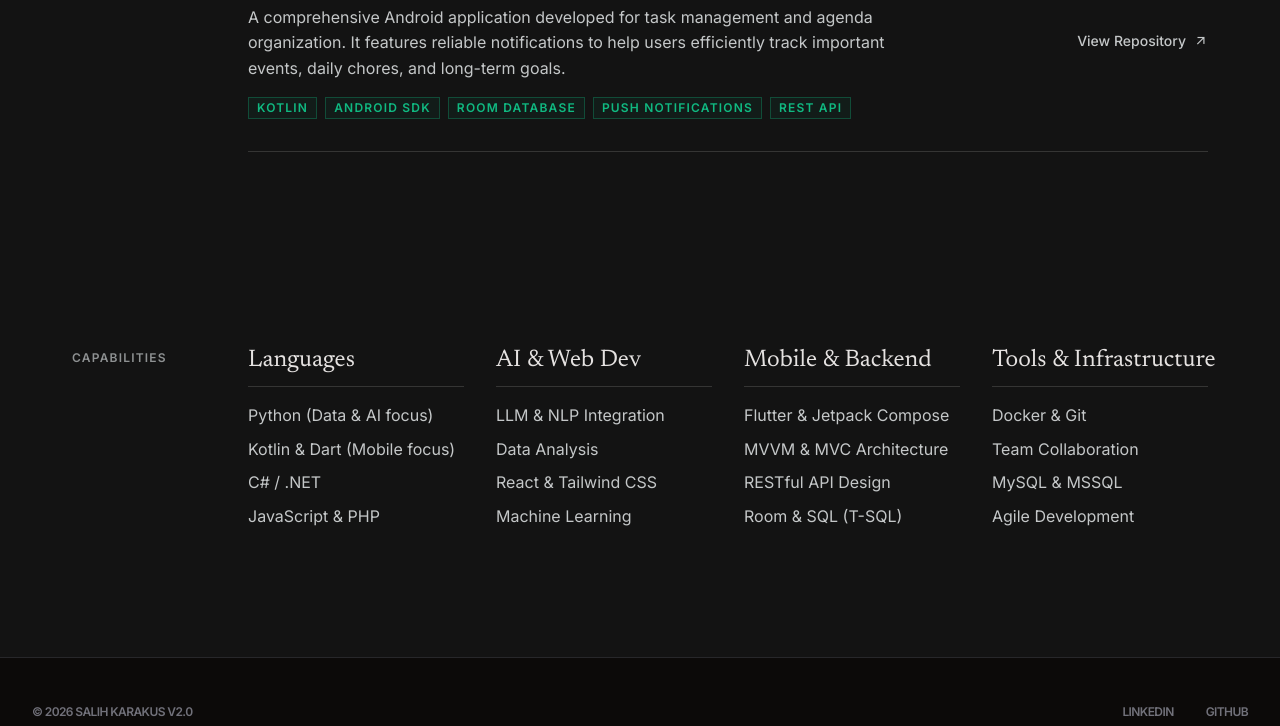
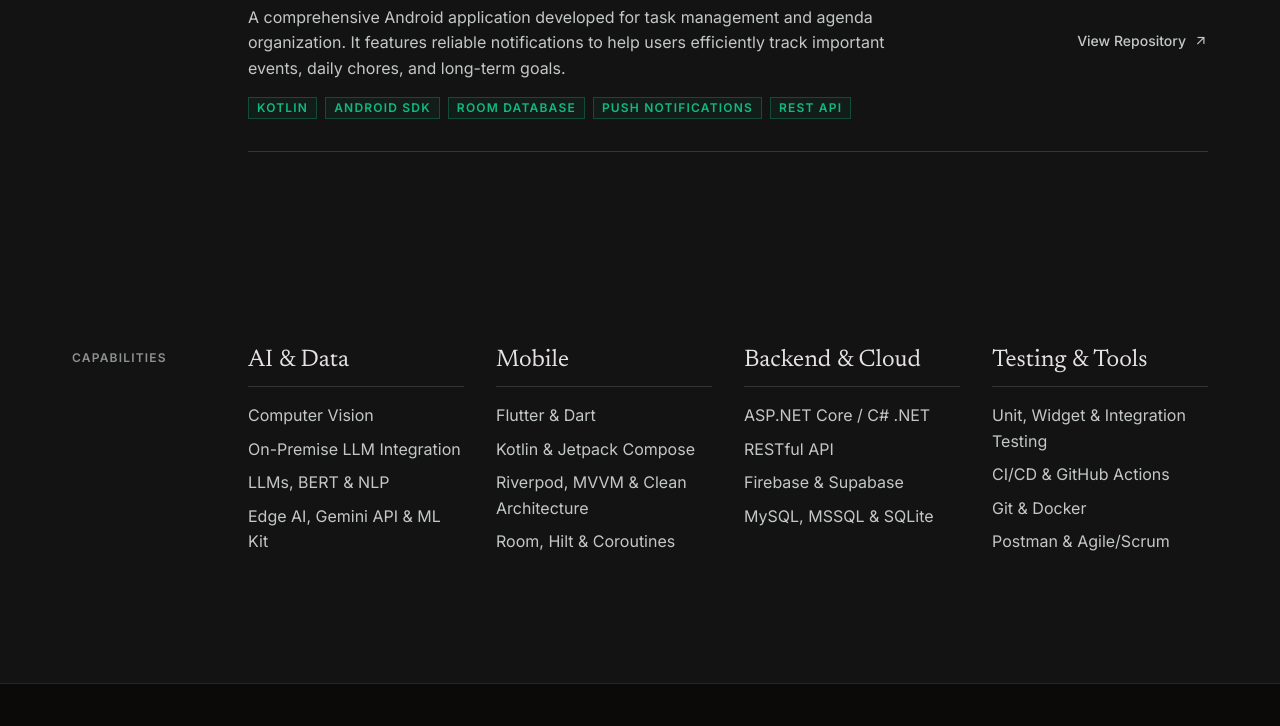
Before and after one commit to salihkkus/Portfolio, a plain HTML site: page index.html in a window 1280 px wide. Shown: the part 2031-2757 px from the top of the page. Drawn offline with nearby package versions, Linux system fonts and the light colour scheme.

Commit message:
Refresh skills and social link icons
Update the portfolio’s capabilities to reflect current AI, mobile, backend, and testing skills, and replace generic social link icons with recognizable GitHub and LinkedIn logos.

```diff
--- a/i18n.js
+++ b/i18n.js
@@ -16,25 +16,23 @@ const translations = {
     "A smart mobile application designed to automatically scan and extract structured data from receipts. It leverages Machine Learning models for Optical Character Recognition (OCR) combined with Regex pattern matching to accurately parse prices, dates, and purchased items.": "Fişlerden yapılandırılmış verileri otomatik olarak taramak ve çıkarmak için tasarlanmış akıllı bir mobil uygulama. Fiyatları, tarihleri ve satın alınan ürünleri doğru bir şekilde ayrıştırmak için Regex desen eşleştirme ile birlikte Optik Karakter Tanıma (OCR) makine öğrenimi modellerini kullanır.",
     "A comprehensive Android application developed for task management and agenda organization. It features reliable notifications to help users efficiently track important events, daily chores, and long-term goals.": "Görev yönetimi ve ajanda organizasyonu için geliştirilmiş kapsamlı bir Android uygulaması. Kullanıcıların önemli etkinlikleri, günlük işleri ve uzun vadeli hedefleri etkili bir şekilde takip etmelerine yardımcı olacak güvenilir bildirimler sunar.",
     "Capabilities": "Yetenekler",
-    "Languages": "Diller",
-    "Python (Data & AI focus)": "Python (Veri ve AI Odaklı)",
-    "Kotlin & Dart (Mobile focus)": "Kotlin ve Dart (Mobil Odaklı)",
-    "JavaScript & PHP": "JavaScript ve PHP",
-    "AI & Web Dev": "Yapay Zeka ve Web",
-    "LLM & NLP Integration": "LLM ve NLP Entegrasyonu",
-    "Data Analysis": "Veri Analizi",
-    "React & Tailwind CSS": "React ve Tailwind CSS",
-    "Machine Learning": "Makine Öğrenmesi",
-    "Mobile & Backend": "Mobil ve Backend",
-    "Flutter & Jetpack Compose": "Flutter ve Jetpack Compose",
-    "MVVM & MVC Architecture": "MVVM ve MVC Mimarisi",
-    "RESTful API Design": "RESTful API Tasarımı",
-    "Room & SQL (T-SQL)": "Room ve SQL (T-SQL)",
-    "Tools & Infrastructure": "Araçlar ve Altyapı",
-    "Docker & Git": "Docker ve Git",
-    "Team Collaboration": "Takım Çalışması",
-    "MySQL & MSSQL": "MySQL ve MSSQL",
-    "Agile Development": "Çevik (Agile) Geliştirme",
+    "AI & Data": "Yapay Zeka ve Veri",
+    "On-Premise LLM Integration": "On-Premise LLM Entegrasyonu",
+    "LLMs, BERT & NLP": "LLM'ler, BERT ve NLP",
+    "Edge AI, Gemini API & ML Kit": "Edge AI, Gemini API ve ML Kit",
+    "Mobile": "Mobil Geliştirme",
+    "Flutter & Dart": "Flutter ve Dart",
+    "Kotlin & Jetpack Compose": "Kotlin ve Jetpack Compose",
+    "Riverpod, MVVM & Clean Architecture": "Riverpod, MVVM ve Clean Architecture",
+    "Room, Hilt & Coroutines": "Room, Hilt ve Coroutines",
+    "Backend & Cloud": "Backend ve Bulut",
+    "Firebase & Supabase": "Firebase ve Supabase",
+    "MySQL, MSSQL & SQLite": "MySQL, MSSQL ve SQLite",
+    "Testing & Tools": "Test ve Araçlar",
+    "Unit, Widget & Integration Testing": "Unit, Widget ve Integration Test",
+    "CI/CD & GitHub Actions": "CI/CD ve GitHub Actions",
+    "Git & Docker": "Git ve Docker",
+    "Postman & Agile/Scrum": "Postman ve Agile/Scrum",
     "BACK TO HOME": "ANA SAYFAYA DÖN",
     "DOWNLOAD CV": "CV İNDİR",
     "Curriculum Vitae": "Özgeçmiş",
@@ -59,14 +57,13 @@ const CV_FILES = {
 
 function updateCvLinks() {
     const file = CV_FILES[currentLang];
+    const preview = file + '#view=FitH';
     document.querySelectorAll('[data-cv-href]').forEach(el => {
         el.setAttribute('href', file);
     });
     document.querySelectorAll('[data-cv-src]').forEach(el => {
-        if (el.getAttribute('src') === file) return;
-        const clone = el.cloneNode(true);
-        clone.setAttribute('src', file);
-        el.parentNode.replaceChild(clone, el);
+        if (el.getAttribute('src') === preview) return;
+        el.setAttribute('src', preview);
     });
 }
 
--- a/index.html
+++ b/index.html
@@ -195,12 +195,16 @@
                 <div class="flex items-center gap-6">
                     <a class="flex items-center gap-2 font-label-caps text-label-caps text-on-surface-variant hover:text-accent transition-colors duration-300 uppercase tracking-widest group"
                         href="https://github.com/salihkkus" target="_blank">
-                        <span class="material-symbols-outlined text-[20px]">code</span>
+                        <svg class="w-5 h-5 shrink-0" viewBox="0 0 24 24" fill="currentColor" aria-hidden="true">
+                            <path d="M12 0C5.37 0 0 5.37 0 12c0 5.31 3.435 9.795 8.205 11.385.6.105.825-.255.825-.57 0-.285-.015-1.23-.015-2.235-3.015.555-3.795-.735-4.035-1.41-.135-.345-.72-1.41-1.23-1.695-.42-.225-1.02-.78-.015-.795.945-.015 1.62.87 1.845 1.23 1.08 1.815 2.805 1.305 3.495.99.105-.78.42-1.305.765-1.605-2.67-.3-5.46-1.335-5.46-5.925 0-1.305.465-2.385 1.23-3.225-.12-.3-.54-1.53.12-3.18 0 0 1.005-.315 3.3 1.23.96-.27 1.98-.405 3-.405s2.04.135 3 .405c2.295-1.56 3.3-1.23 3.3-1.23.66 1.65.24 2.88.12 3.18.765.84 1.23 1.905 1.23 3.225 0 4.605-2.805 5.625-5.475 5.925.435.375.81 1.095.81 2.22 0 1.605-.015 2.895-.015 3.3 0 .315.225.69.825.57A12.02 12.02 0 0024 12c0-6.63-5.37-12-12-12z" />
+                        </svg>
                         <span>GitHub</span>
                     </a>
                     <a class="flex items-center gap-2 font-label-caps text-label-caps text-on-surface-variant hover:text-accent transition-colors duration-300 uppercase tracking-widest group"
                         href="https://www.linkedin.com/in/salihkarakus" target="_blank">
-                        <span class="material-symbols-outlined text-[20px]">link</span>
+                        <svg class="w-5 h-5 shrink-0" viewBox="0 0 24 24" fill="currentColor" aria-hidden="true">
+                            <path d="M20.447 20.452h-3.554v-5.569c0-1.328-.027-3.037-1.852-3.037-1.853 0-2.136 1.445-2.136 2.939v5.667H9.351V9h3.414v1.561h.046c.477-.9 1.637-1.85 3.37-1.85 3.601 0 4.267 2.37 4.267 5.455v6.286zM5.337 7.433a2.062 2.062 0 01-2.063-2.065 2.064 2.064 0 112.063 2.065zm1.782 13.019H3.555V9h3.564v11.452zM22.225 0H1.771C.792 0 0 .774 0 1.729v20.542C0 23.227.792 24 1.771 24h20.451C23.2 24 24 23.227 24 22.271V1.729C24 .774 23.2 0 22.222 0h.003z" />
+                        </svg>
                         <span>LinkedIn</span>
                     </a>
                 </div>
@@ -366,39 +370,39 @@
                 Capabilities</h2>
             <div class="grid grid-cols-2 md:grid-cols-4 gap-x-8 gap-y-16 w-full">
                 <div class="flex flex-col gap-4">
-                    <h4 class="font-h3 text-lg md:text-h3 text-on-background border-b border-surface-variant pb-2">Languages</h4>
+                    <h4 class="font-h3 text-lg md:text-h3 text-on-background border-b border-surface-variant pb-2">AI &amp; Data</h4>
                     <ul class="flex flex-col gap-2 font-body-md text-sm md:text-body-md text-on-surface-variant">
-                        <li>Python (Data &amp; AI focus)</li>
-                        <li>Kotlin &amp; Dart (Mobile focus)</li>
-                        <li>C# / .NET</li>
-                        <li>JavaScript &amp; PHP</li>
+                        <li>Computer Vision</li>
+                        <li>On-Premise LLM Integration</li>
+                        <li>LLMs, BERT &amp; NLP</li>
+                        <li>Edge AI, Gemini API &amp; ML Kit</li>
                     </ul>
                 </div>
                 <div class="flex flex-col gap-4">
-                    <h4 class="font-h3 text-lg md:text-h3 text-on-background border-b border-surface-variant pb-2">AI &amp; Web Dev</h4>
+                    <h4 class="font-h3 text-lg md:text-h3 text-on-background border-b border-surface-variant pb-2">Mobile</h4>
                     <ul class="flex flex-col gap-2 font-body-md text-sm md:text-body-md text-on-surface-variant">
-                        <li>LLM &amp; NLP Integration</li>
-                        <li>Data Analysis</li>
-                        <li>React &amp; Tailwind CSS</li>
-                        <li>Machine Learning</li>
+                        <li>Flutter &amp; Dart</li>
+                        <li>Kotlin &amp; Jetpack Compose</li>
+                        <li>Riverpod, MVVM &amp; Clean Architecture</li>
+                        <li>Room, Hilt &amp; Coroutines</li>
                     </ul>
                 </div>
                 <div class="flex flex-col gap-4">
-                    <h4 class="font-h3 text-lg md:text-h3 text-on-background border-b border-surface-variant pb-2">Mobile &amp; Backend</h4>
+                    <h4 class="font-h3 text-lg md:text-h3 text-on-background border-b border-surface-variant pb-2">Backend &amp; Cloud</h4>
                     <ul class="flex flex-col gap-2 font-body-md text-sm md:text-body-md text-on-surface-variant">
-                        <li>Flutter &amp; Jetpack Compose</li>
-                        <li>MVVM &amp; MVC Architecture</li>
-                        <li>RESTful API Design</li>
-                        <li>Room &amp; SQL (T-SQL)</li>
+                        <li>ASP.NET Core / C# .NET</li>
+                        <li>RESTful API</li>
+                        <li>Firebase &amp; Supabase</li>
+                        <li>MySQL, MSSQL &amp; SQLite</li>
                     </ul>
                 </div>
                 <div class="flex flex-col gap-4">
-                    <h4 class="font-h3 text-lg md:text-h3 text-on-background border-b border-surface-variant pb-2 whitespace-nowrap">Tools &amp; Infrastructure</h4>
+                    <h4 class="font-h3 text-lg md:text-h3 text-on-background border-b border-surface-variant pb-2">Testing &amp; Tools</h4>
                     <ul class="flex flex-col gap-2 font-body-md text-sm md:text-body-md text-on-surface-variant">
-                        <li>Docker &amp; Git</li>
-                        <li>Team Collaboration</li>
-                        <li>MySQL &amp; MSSQL</li>
-                        <li>Agile Development</li>
+                        <li>Unit, Widget &amp; Integration Testing</li>
+                        <li>CI/CD &amp; GitHub Actions</li>
+                        <li>Git &amp; Docker</li>
+                        <li>Postman &amp; Agile/Scrum</li>
                     </ul>
                 </div>
             </div>
@@ -411,10 +415,20 @@
             © 2026 SALIH KARAKUS    v2.0
         </p>
         <div class="flex gap-8">
-            <a class="font-label-caps text-label-caps text-zinc-500 hover:text-zinc-100 hover:underline transition-colors uppercase tracking-tighter"
-                href="https://www.linkedin.com/in/salihkarakus" target="_blank">LINKEDIN</a>
-            <a class="font-label-caps text-label-caps text-zinc-500 hover:text-zinc-100 hover:underline transition-colors uppercase tracking-tighter"
-                href="https://github.com/salihkkus" target="_blank">GITHUB</a>
+            <a class="flex items-center gap-2 font-label-caps text-label-caps text-zinc-500 hover:text-zinc-100 hover:underline transition-colors uppercase tracking-tighter"
+                href="https://www.linkedin.com/in/salihkarakus" target="_blank">
+                <svg class="w-4 h-4 shrink-0" viewBox="0 0 24 24" fill="currentColor" aria-hidden="true">
+                    <path d="M20.447 20.452h-3.554v-5.569c0-1.328-.027-3.037-1.852-3.037-1.853 0-2.136 1.445-2.136 2.939v5.667H9.351V9h3.414v1.561h.046c.477-.9 1.637-1.85 3.37-1.85 3.601 0 4.267 2.37 4.267 5.455v6.286zM5.337 7.433a2.062 2.062 0 01-2.063-2.065 2.064 2.064 0 112.063 2.065zm1.782 13.019H3.555V9h3.564v11.452zM22.225 0H1.771C.792 0 0 .774 0 1.729v20.542C0 23.227.792 24 1.771 24h20.451C23.2 24 24 23.227 24 22.271V1.729C24 .774 23.2 0 22.222 0h.003z" />
+                </svg>
+                LINKEDIN
+            </a>
+            <a class="flex items-center gap-2 font-label-caps text-label-caps text-zinc-500 hover:text-zinc-100 hover:underline transition-colors uppercase tracking-tighter"
+                href="https://github.com/salihkkus" target="_blank">
+                <svg class="w-4 h-4 shrink-0" viewBox="0 0 24 24" fill="currentColor" aria-hidden="true">
+                    <path d="M12 0C5.37 0 0 5.37 0 12c0 5.31 3.435 9.795 8.205 11.385.6.105.825-.255.825-.57 0-.285-.015-1.23-.015-2.235-3.015.555-3.795-.735-4.035-1.41-.135-.345-.72-1.41-1.23-1.695-.42-.225-1.02-.78-.015-.795.945-.015 1.62.87 1.845 1.23 1.08 1.815 2.805 1.305 3.495.99.105-.78.42-1.305.765-1.605-2.67-.3-5.46-1.335-5.46-5.925 0-1.305.465-2.385 1.23-3.225-.12-.3-.54-1.53.12-3.18 0 0 1.005-.315 3.3 1.23.96-.27 1.98-.405 3-.405s2.04.135 3 .405c2.295-1.56 3.3-1.23 3.3-1.23.66 1.65.24 2.88.12 3.18.765.84 1.23 1.905 1.23 3.225 0 4.605-2.805 5.625-5.475 5.925.435.375.81 1.095.81 2.22 0 1.605-.015 2.895-.015 3.3 0 .315.225.69.825.57A12.02 12.02 0 0024 12c0-6.63-5.37-12-12-12z" />
+                </svg>
+                GITHUB
+            </a>
         </div>
     </footer>
 
@@ -479,7 +493,7 @@
             sections.forEach(sec => observer.observe(sec));
         });
     </script>
-    <script src="i18n.js"></script>
+    <script src="i18n.js?v=20261022"></script>
 </body>
 
 </html>
```
Also changed, not shown: cv.html (+18 -8 lines), 2 other files.
